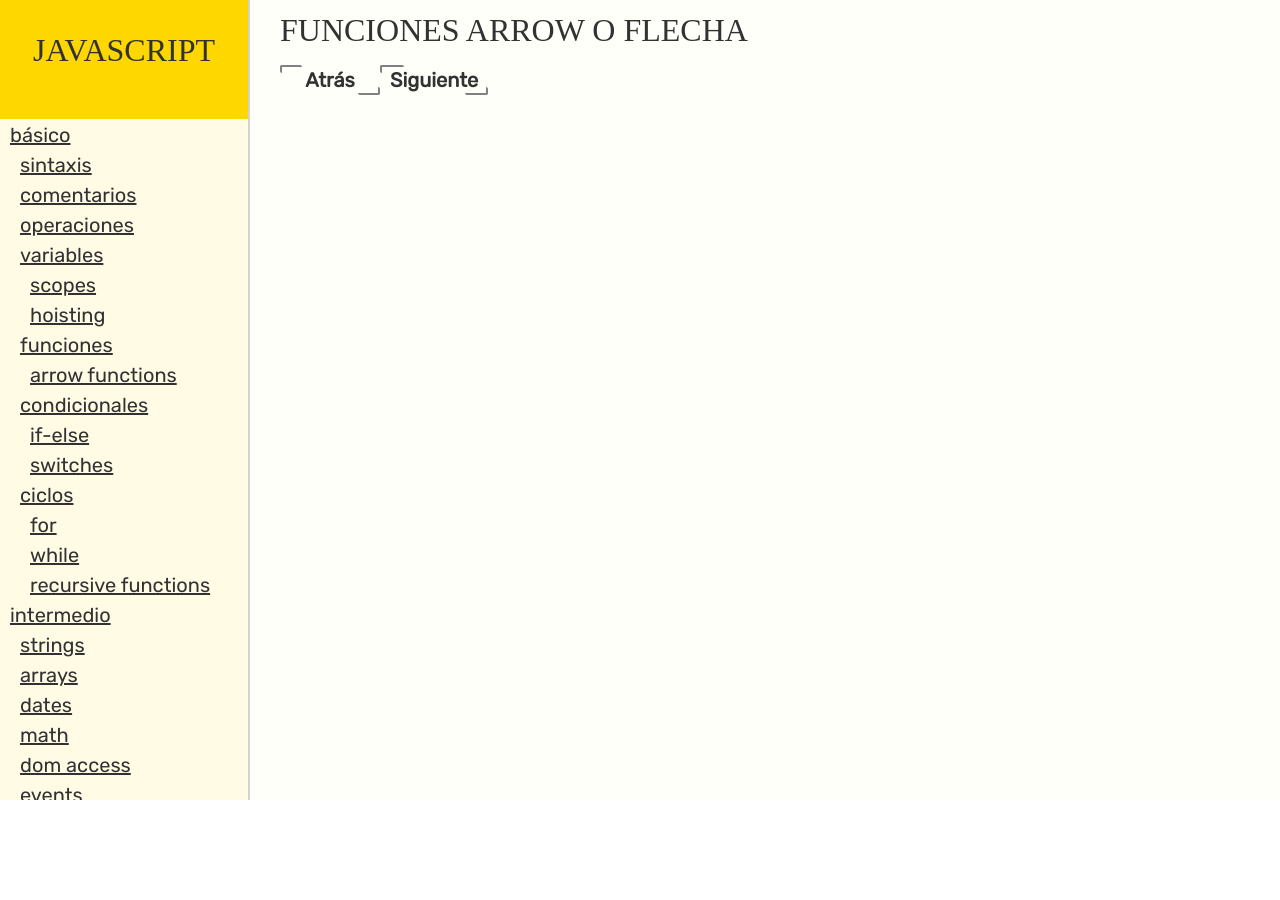
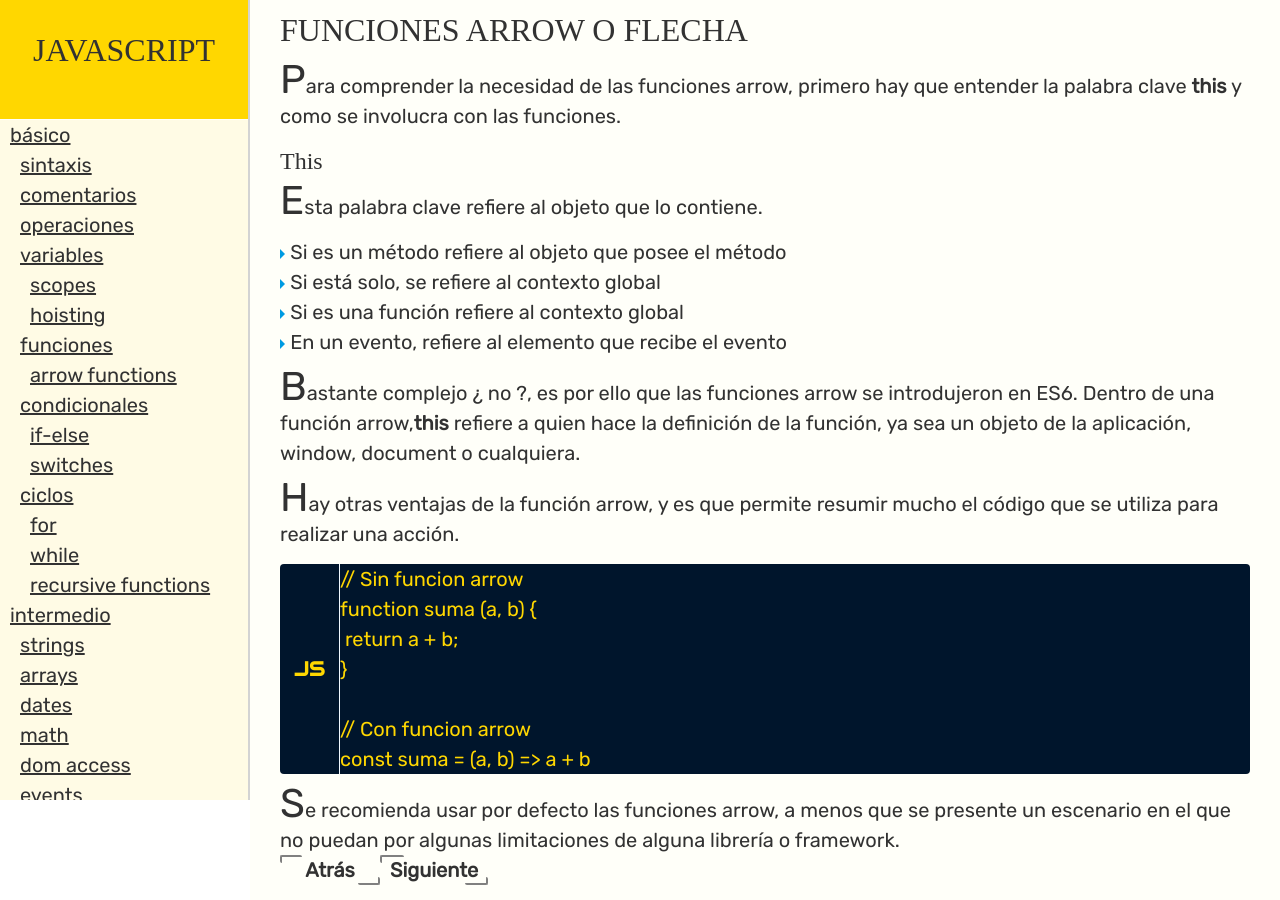
Before and after one commit to cruzortiz99/tsc_react_express_app, a React app: page /basics/functions/arrow-functions in a window 1280 px wide. Before the commit the page ends 800 px from the top, so only its background shows below. Built offline with nearby package versions, Linux system fonts and the light colour scheme; a web font is replaced by a local one.

Commit message:
arrow function lecture done

```diff
--- a/client/src/pages/Basics/ArrowFunctions.tsx
+++ b/client/src/pages/Basics/ArrowFunctions.tsx
@@ -1,12 +1,51 @@
 import React from 'react'
 import { AppPagesProps } from '../AppPages'
 import AppContentStructure from '../../components/AppContentStructure/AppContentStructure'
+import AppContentTheory from '../../components/AppContentTheory/AppContentTheory'
+import AppContentCode from '../../components/AppContentCode/AppContentCode'
 
 export default (props: AppPagesProps) => {
   return (
-    <AppContentStructure
-      title='Funciones Arrow o Flecha'
-      {...props}
-    ></AppContentStructure>
+    <AppContentStructure title='Funciones Arrow o Flecha' {...props}>
+      <AppContentTheory>
+        <p>
+          Para comprender la necesidad de las funciones arrow, primero hay que
+          entender la palabra clave <strong>this</strong> y como se involucra
+          con las funciones
+        </p>
+      </AppContentTheory>
+      <AppContentTheory title='this'>
+        <p>Esta palabra clave refiere al objeto que lo contiene</p>
+        <ul>
+          <li>Si es un método refiere al objeto que posee el método</li>
+          <li>Si está solo, se refiere al contexto global</li>
+          <li>Si es una función refiere al contexto global</li>
+          <li>En un evento, refiere al elemento que recibe el evento</li>
+        </ul>
+        <p>
+          Bastante complejo ¿ no ?, es por ello que las funciones arrow se
+          introdujeron en ES6. Dentro de una función arrow,
+          <strong>this</strong> refiere a quien hace la definición de la
+          función, ya sea un objeto de la aplicación, window, document o
+          cualquiera
+        </p>
+        <p>
+          Hay otras ventajas de la función arrow, y es que permite resumir mucho
+          el código que se utiliza para realizar una acción
+        </p>
+      </AppContentTheory>
+      <AppContentCode type='js'>
+        {
+          '// Sin funcion arrow\nfunction suma (a, b) {\n return a + b;\n}\n\n// Con funcion arrow\nconst suma = (a, b) => a + b'
+        }
+      </AppContentCode>
+      <AppContentTheory>
+        <p>
+          Se recomienda usar por defecto las funciones arrow, a menos que se
+          presente un escenario en el que no puedan por algunas limitaciones de
+          alguna librería o framework
+        </p>
+      </AppContentTheory>
+    </AppContentStructure>
   )
 }
--- a/client/src/pages/Basics/Functions.tsx
+++ b/client/src/pages/Basics/Functions.tsx
@@ -1,9 +1,36 @@
 import React from 'react'
 import { AppPagesProps } from '../AppPages'
 import AppContentStructure from '../../components/AppContentStructure/AppContentStructure'
+import AppContentTheory from '../../components/AppContentTheory/AppContentTheory'
+import AppContentCode from '../../components/AppContentCode/AppContentCode'
 
 export default (props: AppPagesProps) => {
   return (
-    <AppContentStructure title='Funciones' {...props}></AppContentStructure>
+    <AppContentStructure title='Funciones' {...props}>
+      <AppContentTheory>
+        <p>
+          Las funciones en JavaScript son elementos de primer orden, es decir,
+          al igual que las variables se pueden declarar y utilizar de manera
+          directa, a diferencia de Java, en donde las funciones deben ser
+          establecidas con métodos de alguna clase u objeto
+        </p>
+        <p>
+          JavaScript posee varias maneras de definir una función, pero
+          esencialmente realizan la misma operación, contener procesos
+          reutilizables de la aplicación
+        </p>
+      </AppContentTheory>
+      <AppContentCode type='js'>
+        {
+          '// Primera forma\nfunction suma (a, b) {\n return a + b;\n}\n\n// Segunda forma\nvar suma = function (a, b) {\n return a + b;\n}'
+        }
+      </AppContentCode>
+      <AppContentTheory>
+        <p>
+          Con el estándar de ES6, se incorpora una nueva forma de declarar las
+          funciones que son las funciones arrow
+        </p>
+      </AppContentTheory>
+    </AppContentStructure>
   )
 }
--- a/client/src/routes/router.tsx
+++ b/client/src/routes/router.tsx
@@ -109,7 +109,7 @@ export default [
             component: (props: AppPagesProps) => (
               <ArrowFunctions
                 prevRoute='/basics/functions'
-                nextRoute='/basics/functions/conditions'
+                nextRoute='/basics/conditions'
                 {...props}
               />
             )
```
